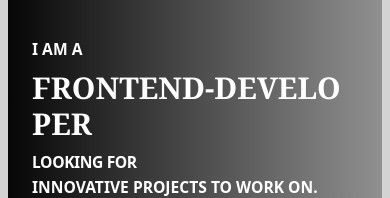
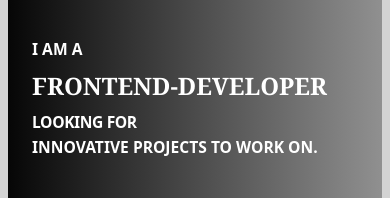
Before and after one commit to adi522/portfolio, a React (Vite) app: page / in a window 390 px wide. Shown: the part 155-353 px from the top of the page. Built offline with nearby package versions, Linux system fonts and the light colour scheme.

Commit message:
Update Home.jsx

```diff
--- a/src/components/Home.jsx
+++ b/src/components/Home.jsx
@@ -40,7 +40,7 @@ function Home() {
                 <motion.div className="tilt-text pt-[8vh] sm:pt-[12vh] px-6 sm:px-14">
                     <h1 className="text-white uppercase text-[4vw] sm:text-[2vw] font-bold leading-relaxed sm:leading-10">
                         I am a <br />
-                        <motion.span className="font-serif text-3xl sm:text-5xl font-semibold block my-2 select-none hover:cursor-default">
+                        <motion.span className="font-serif text-2xl sm:text-5xl font-semibold block my-2 select-none hover:cursor-default">
                             {name.split('').map((elem, index) => (
                                 <motion.h1
                                     whileHover={{ rotate: "180deg" }}
```
